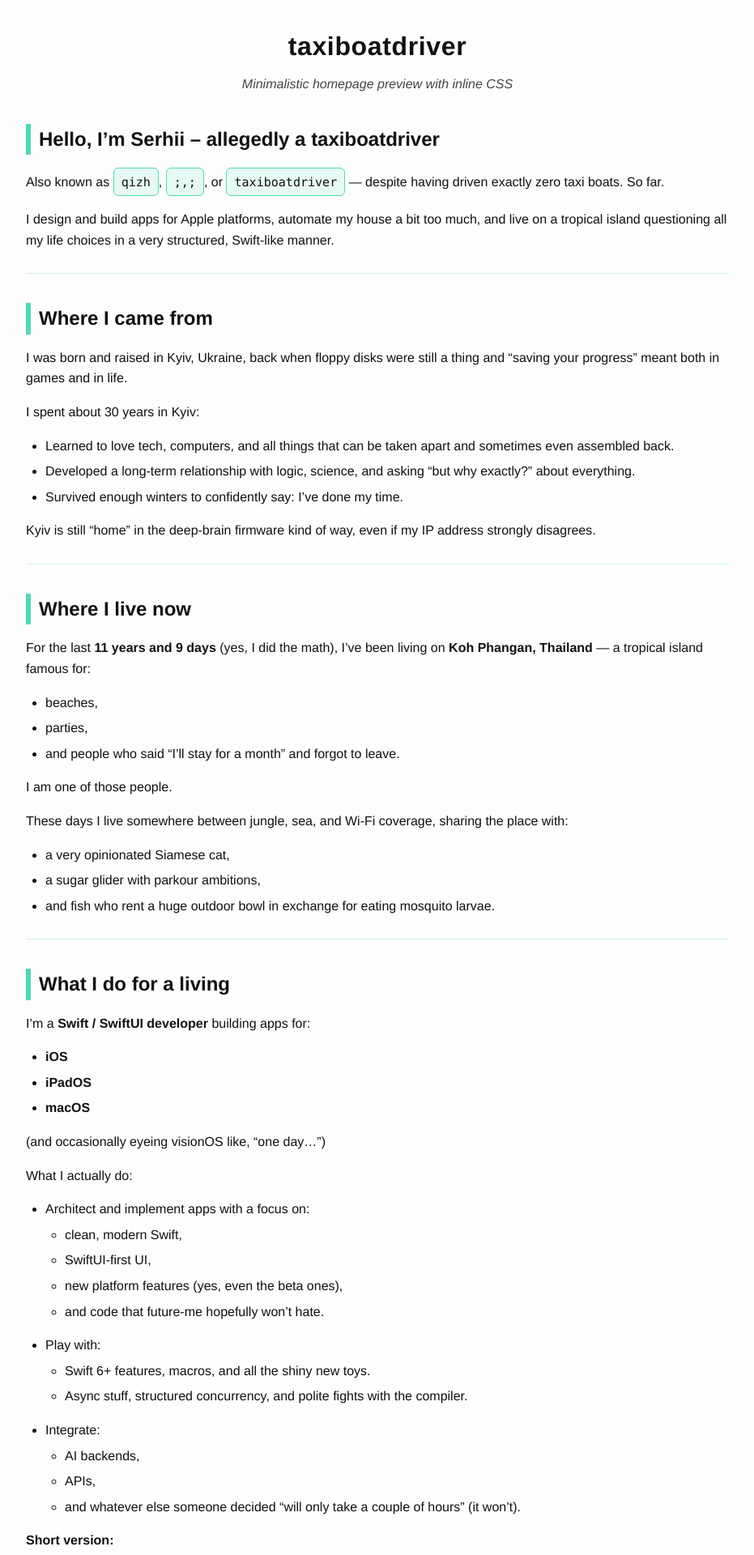
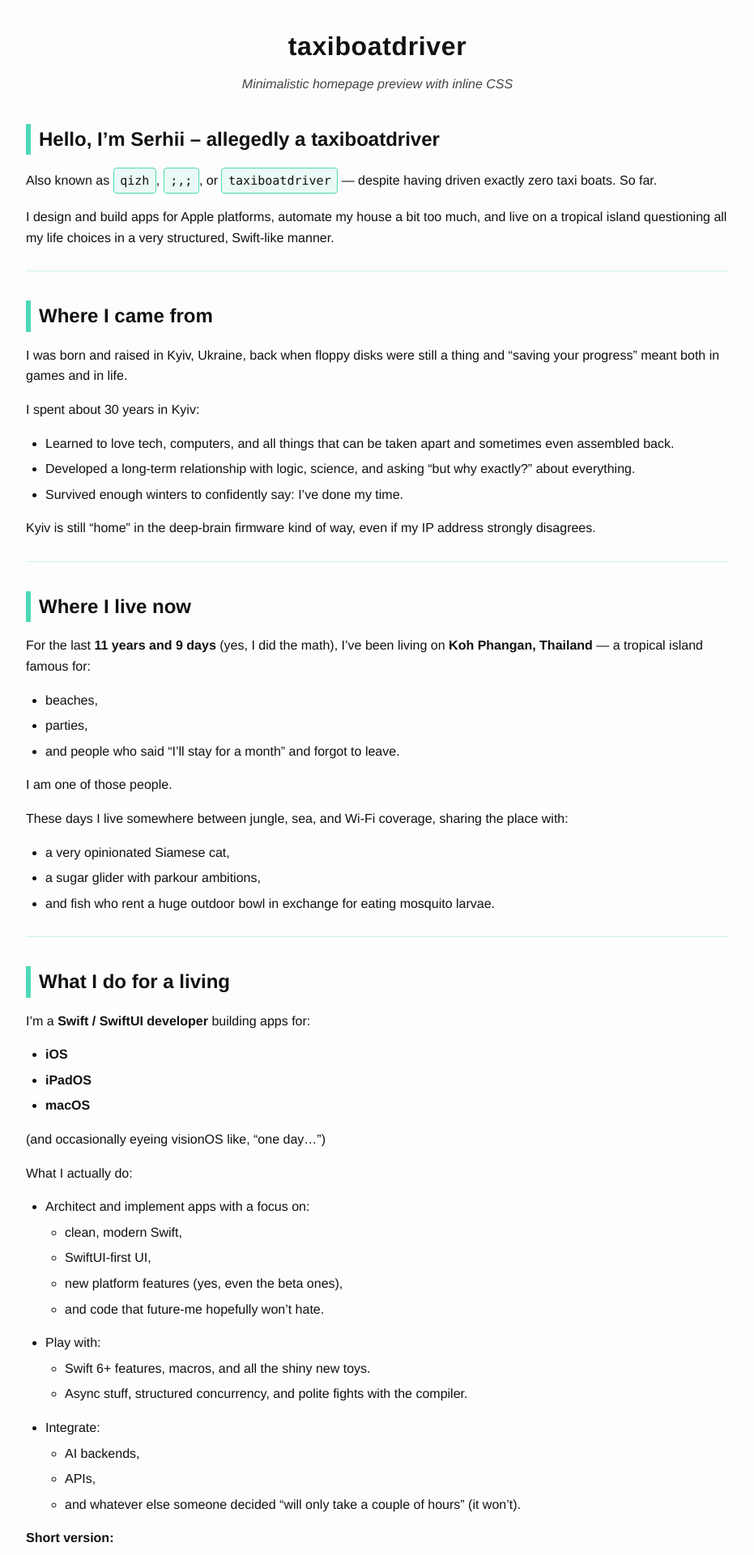
Before and after one commit to qizh/taxiboatdriver.com, a Jekyll site: the page local-preview.html, which Jekyll copies as it is, in a window 1280 px wide. Shown: the top 1920 px of the page at 81% size, without its empty margins (174-1105 px from the left). Built offline with Jekyll 4.4.1, drawn with Linux system fonts in a browser that asks for light colours.

Commit message:
Apply review feedback: sync content, CSS consistency, meta tag, and !important flags
Co-authored-by: qizh <941415+qizh@users.noreply.github.com>

```diff
--- a/assets/css/style.scss
+++ b/assets/css/style.scss
@@ -54,7 +54,7 @@ code, tt {
   border: 1px solid var(--accent-color);
   border-radius: 4px;
   background: rgba(var(--accent-color-rgb), 0.1);
-  color: var(--text-color);
+  color: var(--text-color) !important;
 }
 
 blockquote {
@@ -62,7 +62,7 @@ blockquote {
   padding-left: 16px;
   border-left: 4px solid var(--accent-color);
   font-style: italic;
-  color: var(--muted-color);
+  color: var(--muted-color) !important;
 }
 
 #content-wrapper .inner {
--- a/local-preview.html
+++ b/local-preview.html
@@ -3,6 +3,7 @@
 <head>
 <meta charset="utf-8">
 <meta name="viewport" content="width=device-width, initial-scale=1">
+<meta name="color-scheme" content="light dark">
 <title>taxiboatdriver</title>
 <style>
 :root {
@@ -97,10 +98,10 @@ a:hover {
 
 code, tt {
   display: inline-block;
-  padding: 0.3em 0.6em;
+  padding: 0.2em 0.5em;
   border: 1px solid var(--accent-color);
-  border-radius: 6px;
-  background: rgba(var(--accent-color-rgb), 0.12);
+  border-radius: 4px;
+  background: rgba(var(--accent-color-rgb), 0.1);
   color: var(--text-color);
   font-family: "SFMono-Regular", Menlo, Monaco, Consolas, "Liberation Mono", "Courier New", monospace;
   font-size: 0.94em;
```
Also changed, not shown: index.md (+1 -1 lines).
